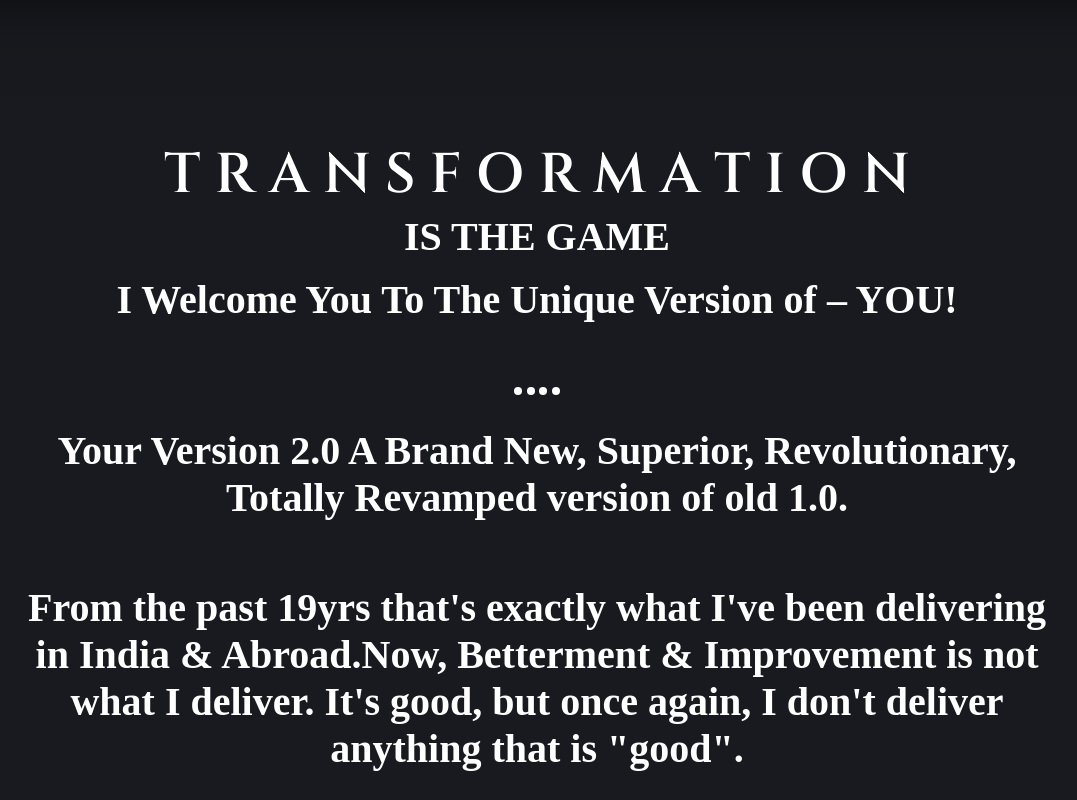
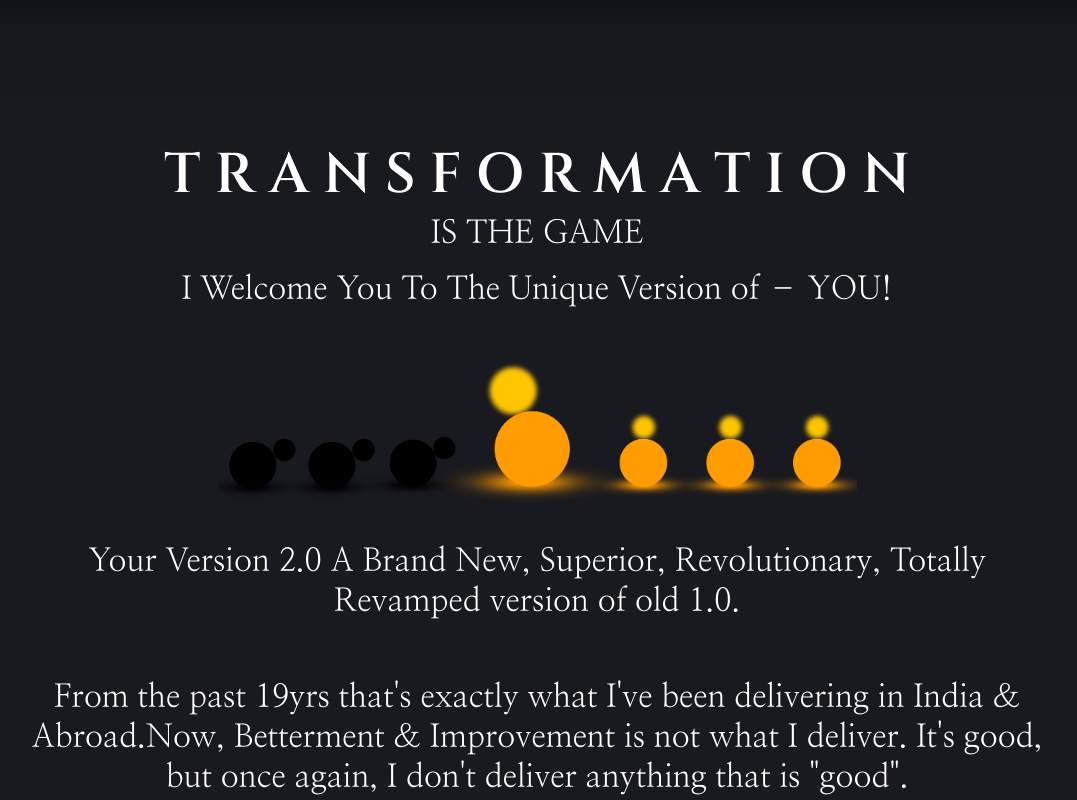
Before and after one commit to Xaverick/tutwithmk, a React (Vite) app: page / in a window 1280 px wide. Shown: the part 2720-3520 px from the top of the page, without its empty margins (103-1180 px from the left). Built offline with nearby package versions, Linux system fonts and the light colour scheme.

Commit message:
modified home page

```diff
--- a/src/container/Home/Home.jsx
+++ b/src/container/Home/Home.jsx
@@ -5,7 +5,7 @@ import dp from '../../assets/dp.gif'
 import ReactPlayer from "react-player";
 import Testimonials from '../../components/Testimonial/Testimonials'
 import Typewriter from "typewriter-effect";
-
+import dots from '../../assets/dots.png'
 
 const Home = () => {
   return (
@@ -53,11 +53,9 @@ const Home = () => {
             <p><span>T R A N S F O R M A T I O N</span> <br /> IS THE GAME</p>
             <p style={{margin:"1rem 0"}}>I Welcome You To The Unique Version of – YOU!</p>
         </span>
+
         <div className='four-dots'>
-            <div className='dot'></div>
-            <div className='dot'></div>
-            <div className='dot'></div>
-            <div className='dot'></div>
+          <img src={dots} alt="" />
         </div>
 
         <span className='heading'>
--- a/src/container/Home/Home.scss
+++ b/src/container/Home/Home.scss
@@ -205,20 +205,19 @@
     .heading{
         p{
             text-align: center;
-        }
-        font-family: "Century Gothic";
-
-        span{
-            font-family: var(--font-cinzel);
-            font-size: 3.5rem;
+            font-family: var(--font-nanum);
+            font-weight: 400;
+            font-size: 2rem;
+            span{
+                font-family: var(--font-cinzel);
+                font-size: 3.5rem;
+                font-weight: 600;
+            }
         }
         width: 80%;
-        font-size: 2.5rem;
-        font-weight: 600;
         color: var(--primary-color);
         padding-bottom: 1rem;
-
-        margin-bottom: 2rem;
+        margin-bottom: 1rem;
     }
 
     .desc{
@@ -239,16 +238,14 @@
         align-items: center;
         width: 100%;
         margin-bottom: 2rem;
-        .dot{
-            width: 8px;
-            height: 8px;
-            border-radius: 50%;
-            background-color: var(--primary-color);
+        img{
+            width: 50%;
         }
         @media screen and (max-width: 768px){
             margin-bottom: 1rem;
         }
     }
+
     @media screen and (max-width: 768px){
         width: 100%;
         padding-top: 2rem;
```
Also changed, not shown: src/assets/dots.png (added).
